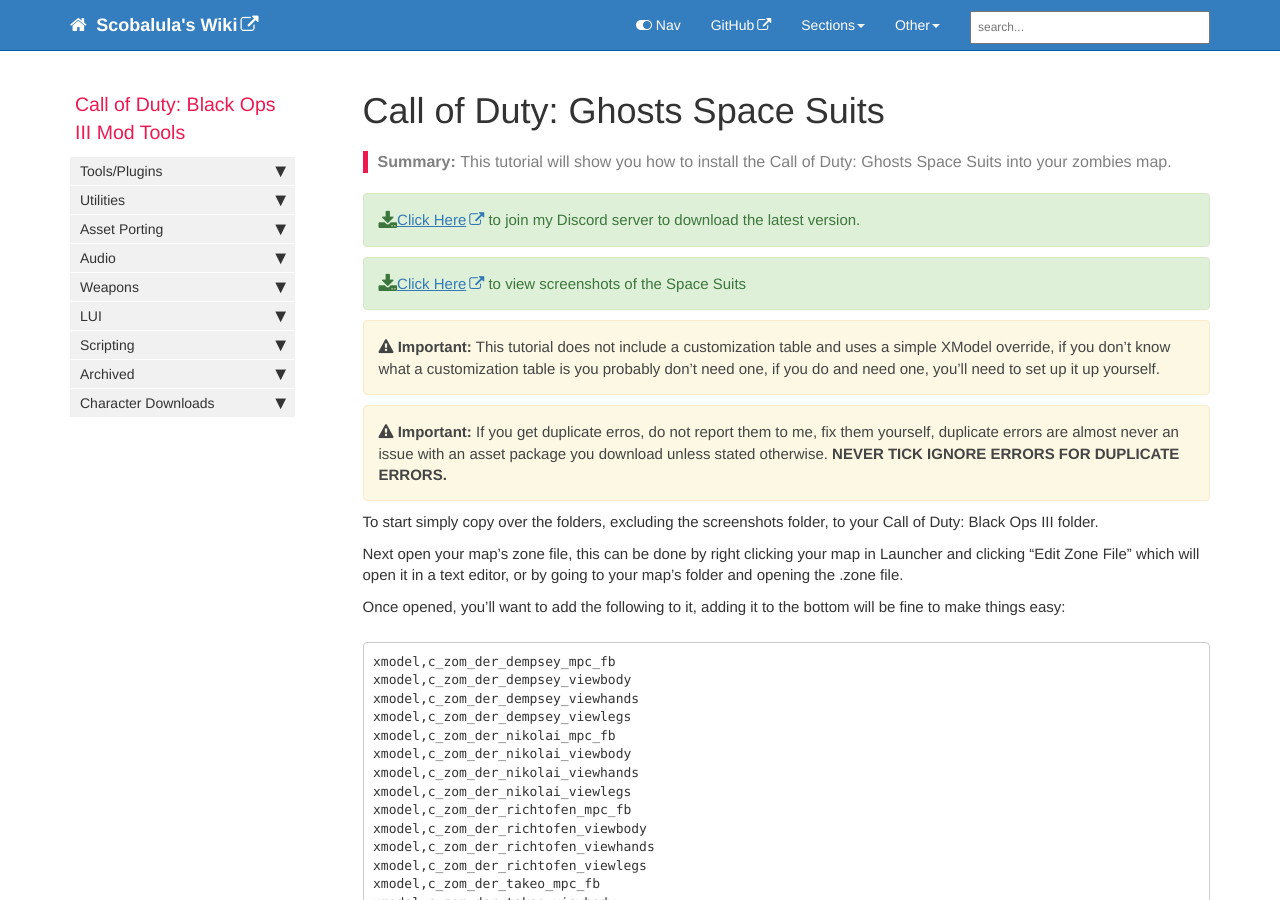
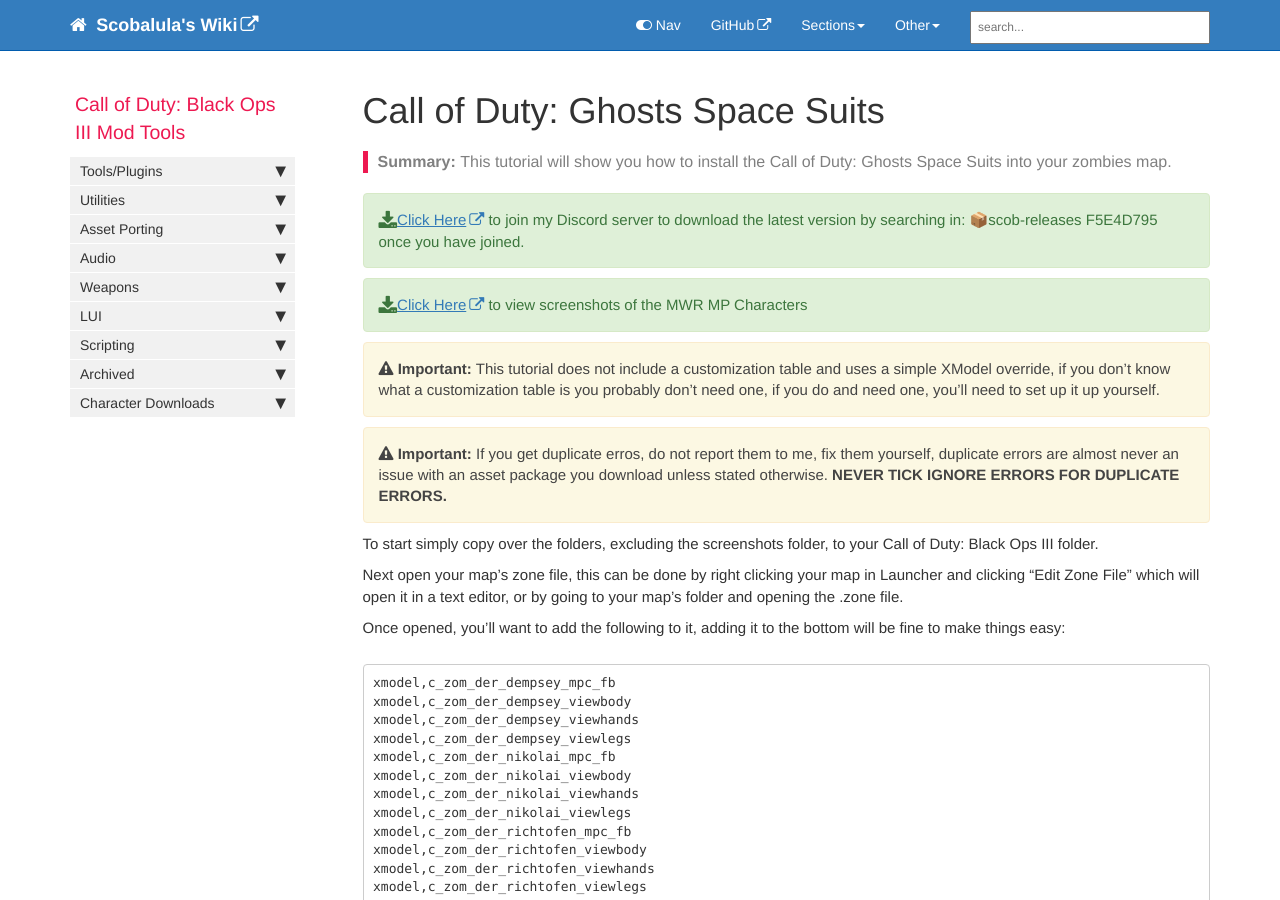
Before and after one commit to Scobalula/wiki, a Jekyll site: the page built from pages/black_ops_3/ghosts_spacesuits.md, in a window 1280 px wide and 900 px high. Built offline with Jekyll 4.4.1, drawn with Linux system fonts in a browser that asks for light colours; comment, search, counter and statistics services are not loaded.

Commit message:
MWR Characters

```diff
--- a/_data/sidebars/black_ops_3_sidebar.yml
+++ b/_data/sidebars/black_ops_3_sidebar.yml
@@ -162,3 +162,7 @@
     - title: "Call of Duty: Ghosts Space Suits"
       url: black_ops_3/ghosts_spacesuits.html
       output: web, pdf
+
+    - title: "Call of Duty: MWR MP Characters"
+      url: black_ops_3/mwr_mp_characters.html
+      output: web, pdf
--- a/pages/black_ops_3/ghosts_spacesuits.md
+++ b/pages/black_ops_3/ghosts_spacesuits.md
@@ -9,9 +9,9 @@
 folder: black_ops_3
 ---
 
-<div class="alert alert-success" role="alert"><i class="fa fa-download fa-lg"></i><a href="https://discord.gg/RyqyThu" target="_blank">Click Here</a> to join my Discord server to download the latest version.</div>
+<div class="alert alert-success" role="alert"><i class="fa fa-download fa-lg"></i><a href="https://discord.gg/RyqyThu" target="_blank">Click Here</a> to join my Discord server to download the latest version by searching in: 📦scob-releases F5E4D795 once you have joined.</div>
 
-<div class="alert alert-success" role="alert"><i class="fa fa-download fa-lg"></i><a href="https://imgur.com/a/HJguKO6" target="_blank">Click Here</a> to view screenshots of the Space Suits</div>
+<div class="alert alert-success" role="alert"><i class="fa fa-download fa-lg"></i><a href="https://imgur.com/a/HJguKO6" target="_blank">Click Here</a> to view screenshots of the MWR MP Characters</div>
 
 {% include important.html content="This tutorial does not include a customization table and uses a simple XModel override, if you don't know what a customization table is you probably don't need one, if you do and need one, you'll need to set up it up yourself." %}
 
```
Also changed, not shown: pages/black_ops_3/mwr_mp_characters.md (added, +53 -0 lines).
